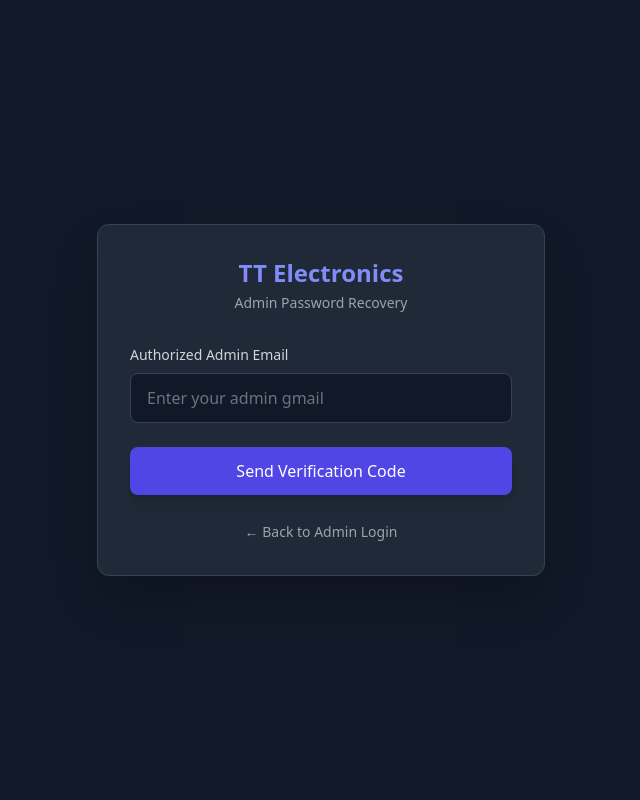
After one commit to titus-langat/electro, a Flask app: page /admin/forgot-password in a window 1280 px wide. The commit adds this page. Shown: the whole page, without its empty margins (319-959 px from the left). Run offline with Flask 3, Linux system fonts and the light colour scheme; some libraries are stand-ins or nearby versions.

Commit message:
Add forgot password page and update login template

```diff
--- /dev/null
+++ b/templates/admin/admin_forgot_password.html
@@ -0,0 +1,67 @@
+<!DOCTYPE html>
+<html lang="en">
+<head>
+    <meta charset="UTF-8">
+    <meta name="viewport" content="width=device-width, initial-scale=1.0">
+    <title>Reset Admin Password - TT Electronics</title>
+    <script src="https://cdn.tailwindcss.com"></script>
+</head>
+<body class="bg-gray-900 text-gray-100 min-h-screen flex items-center justify-center p-4">
+    <div class="max-w-md w-full bg-gray-800 rounded-xl shadow-2xl p-8 border border-gray-700">
+        <div class="text-center mb-8">
+            <h1 class="text-2xl font-bold text-indigo-400">TT Electronics</h1>
+            <p class="text-sm text-gray-400 mt-1">Admin Password Recovery</p>
+        </div>
+
+        {% with messages = get_flashed_messages() %}
+            {% if messages %}
+                {% for message in messages %}
+                    <div class="bg-indigo-500/10 border border-indigo-500 text-indigo-300 px-4 py-3 rounded-lg text-sm mb-6">
+                        {{ message }}
+                    </div>
+                {% endfor %}
+            {% endif %}
+        {% endwith %}
+
+        <form method="POST" action="{{ url_for('admin_forgot_password') }}" class="space-y-6">
+            {% if step == 'request' %}
+                <input type="hidden" name="action" value="request">
+                <div>
+                    <label class="block text-sm font-medium text-gray-300 mb-2">Authorized Admin Email</label>
+                    <input type="email" name="email" required
+                           class="w-full px-4 py-3 bg-gray-900 border border-gray-700 rounded-lg focus:ring-2 focus:ring-indigo-500 focus:border-transparent outline-none text-white placeholder-gray-500 transition"
+                           placeholder="Enter your admin gmail">
+                </div>
+                <button type="submit"
+                        class="w-full py-3 px-4 bg-indigo-600 hover:bg-indigo-500 text-white font-medium rounded-lg shadow-lg hover:shadow-indigo-500/25 transition duration-200">
+                    Send Verification Code
+                </button>
+            {% else %}
+                <input type="hidden" name="action" value="verify">
+                <div>
+                    <label class="block text-sm font-medium text-gray-300 mb-2">6-Digit OTP Code</label>
+                    <input type="text" name="otp" required maxlength="6"
+                           class="w-full px-4 py-3 bg-gray-900 border border-gray-700 rounded-lg focus:ring-2 focus:ring-indigo-500 focus:border-transparent outline-none text-white placeholder-gray-500 transition tracking-widest text-center text-lg"
+                           placeholder="123456">
+                </div>
+                <div>
+                    <label class="block text-sm font-medium text-gray-300 mb-2">New Admin Password</label>
+                    <input type="password" name="new_password" required minlength="6"
+                           class="w-full px-4 py-3 bg-gray-900 border border-gray-700 rounded-lg focus:ring-2 focus:ring-indigo-500 focus:border-transparent outline-none text-white placeholder-gray-500 transition"
+                           placeholder="Minimum 6 characters">
+                </div>
+                <button type="submit"
+                        class="w-full py-3 px-4 bg-emerald-600 hover:bg-emerald-500 text-white font-medium rounded-lg shadow-lg hover:shadow-emerald-500/25 transition duration-200">
+                    Reset Password
+                </button>
+            {% endif %}
+        </form>
+
+        <div class="mt-6 text-center">
+            <a href="{{ url_for('admin_login') }}" class="text-sm text-gray-400 hover:text-indigo-400 transition">
+                &larr; Back to Admin Login
+            </a>
+        </div>
+    </div>
+</body>
+</html>
```
Also changed, not shown: templates/admin/admin_login.html (+6 -1 lines), electro.db (added), uploads/DRESS.png (added), uploads/Hisense.png (added), uploads/Wireless_earbud.png (added), uploads/b6737b97_Wireless_earbud.png (added), uploads/dress.webp (added), uploads/ebfc84d8_itek_smart_tv.jfif (added), uploads/hh1.png (added), uploads/ofia.jpg (added), 1 other file.
